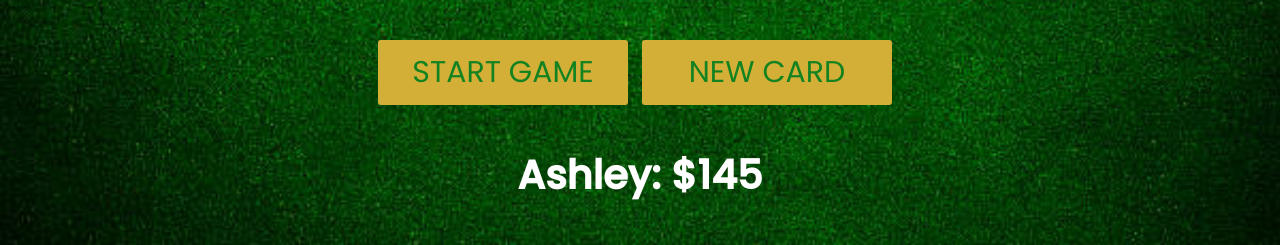
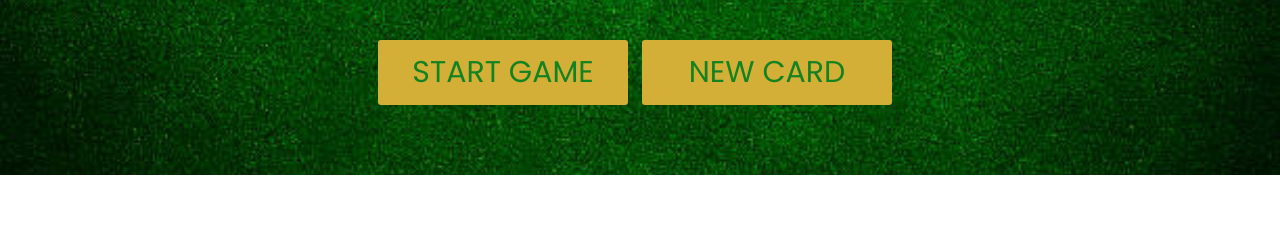
Before and after one commit to AshJungers/Blackjack-Game, a plain HTML site: page index.html in a window 1280 px wide. Shown: the part 625-870 px from the top of the page. After the commit the page ends 800 px from the top, so only its background shows below. Drawn offline with nearby package versions, Linux system fonts and the light colour scheme; a web font is replaced by a local one.

Commit message:
edited JS file

```diff
--- a/index.html
+++ b/index.html
@@ -24,7 +24,6 @@
       <p id="sum-el">Sum:</p>
       <button onclick="startGame()">START GAME</button>
       <button onclick="newCard()">NEW CARD</button>
-      <p id="player-el"></p>
     </div>
     <script src="src/index.js"></script>
   </body>
--- a/src/index.js
+++ b/src/index.js
@@ -1,8 +1,3 @@
-let player = {
-  name: "Ashley",
-  chips: 145,
-};
-
 let cards = [];
 let sum = 0;
 let hasBlackJack = false;
@@ -13,9 +8,6 @@ let message = "";
 let messageEl = document.getElementById("message-el");
 let sumEl = document.getElementById("sum-el");
 let cardsEl = document.getElementById("cards-el");
-let playerEl = document.getElementById("player-el");
-
-playerEl.textContent = player.name + ": $" + player.chips;
 
 function getRandomCard() {
   let randomCard = Math.floor(Math.random() * 13) + 1;
```
